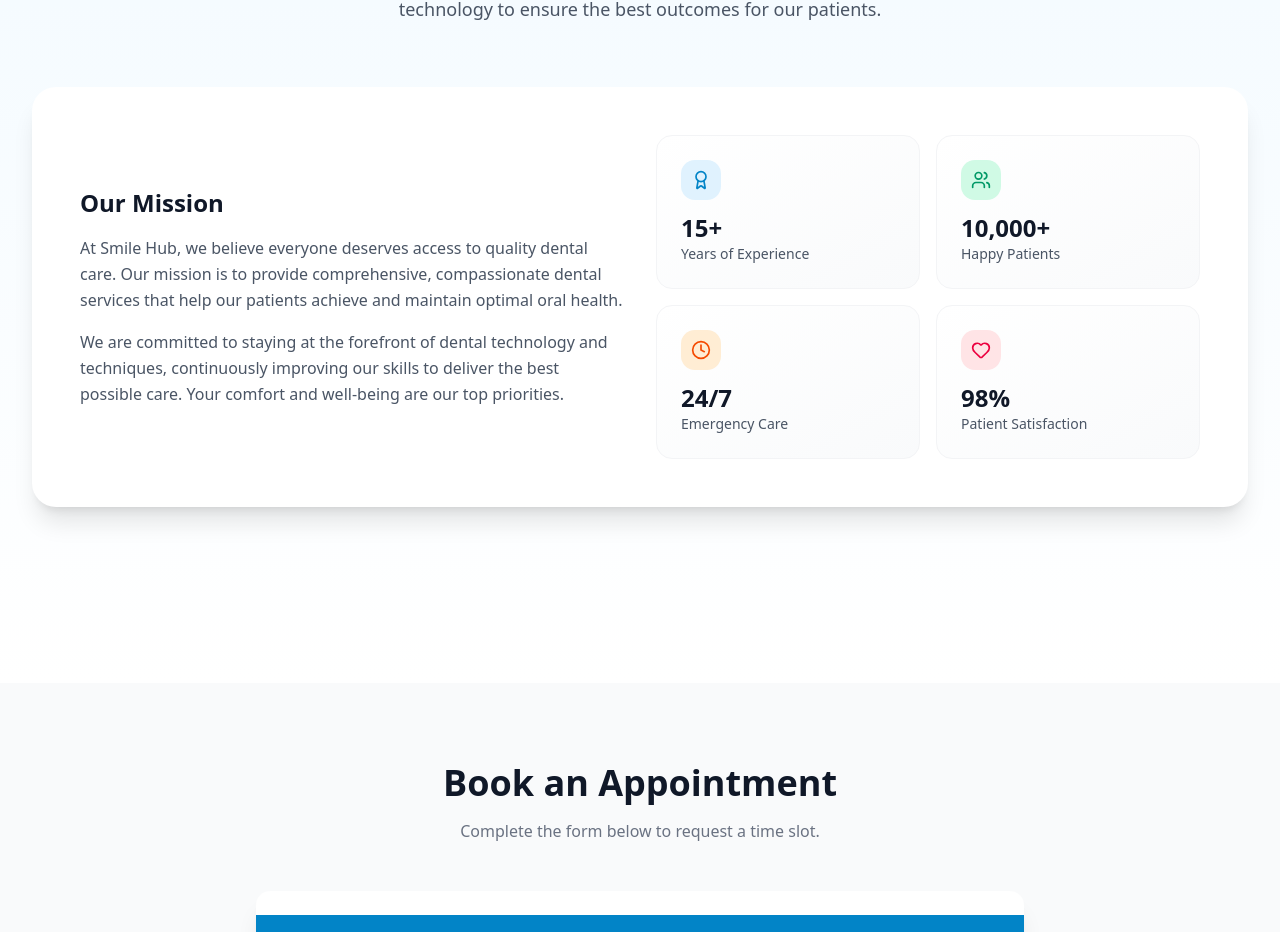
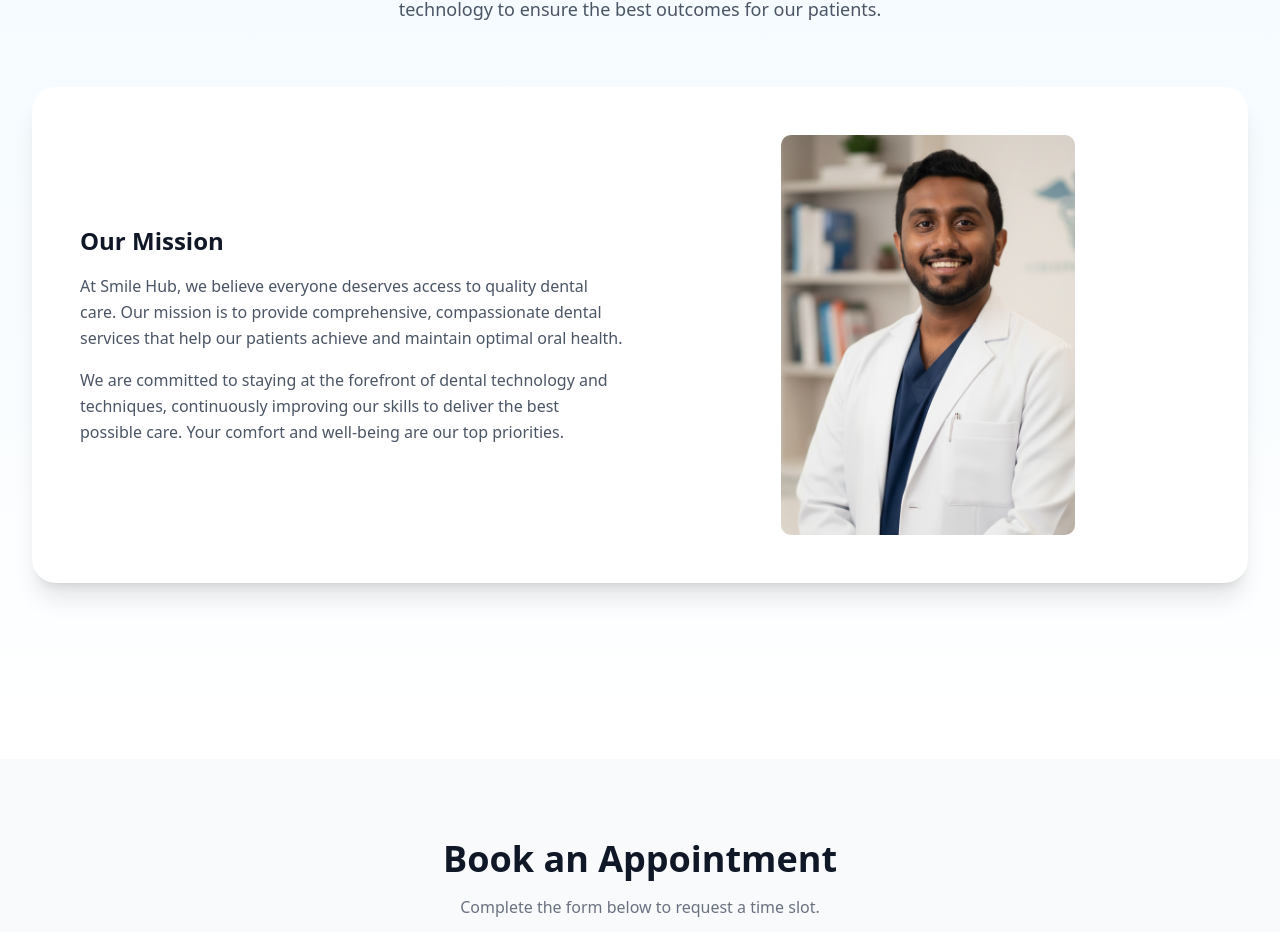
Before and after one commit to Smilehub-lanka/Dental-Smilehub, a Next.js app: page / in a window 1280 px wide. Shown: the part 2511-3443 px from the top of the page. Built offline with nearby package versions, Linux system fonts and the light colour scheme; no server answers.

Commit message:
Mission Updated

```diff
--- a/components/About.tsx
+++ b/components/About.tsx
@@ -5,6 +5,7 @@ import { Avatar, AvatarFallback, AvatarImage } from '@/components/ui/avatar';
 import { Award, Users, Clock, Heart } from 'lucide-react';
 import { DEFAULT_TEAM, TeamMember } from '@/types';
 import { cn } from '@/lib/utils';
+import Doctor from '../public/Doctor.png';
 
 interface AboutProps {
   team?: TeamMember[];
@@ -79,26 +80,9 @@ export function About({ team = DEFAULT_TEAM }: AboutProps) {
                 care. Your comfort and well-being are our top priorities.
               </p>
             </div>
-            <div className="grid grid-cols-2 gap-4">
-              {stats.map((stat, index) => {
-                const IconComponent = stat.icon;
-                return (
-                  <div
-                    key={index}
-                    className={cn(
-                      'p-4 md:p-6 rounded-2xl bg-gradient-to-br from-white to-gray-50 border border-gray-100',
-                      'hover:shadow-lg transition-shadow'
-                    )}
-                  >
-                    <div className={cn('w-10 h-10 rounded-xl flex items-center justify-center mb-3', stat.bgColor)}>
-                      <IconComponent className={cn('w-5 h-5', stat.color)} />
-                    </div>
-                    <p className="text-2xl font-bold text-gray-900">{stat.value}</p>
-                    <p className="text-sm text-gray-600">{stat.label}</p>
-                  </div>
-                );
-              })}
-            </div>
+             <div className='flex justify-center items-center'>
+              <img src={Doctor.src} alt="Doctor" className="w-auto h-[25rem] rounded-lg" />
+             </div>
           </div>
         </div>
 
```
Also changed, not shown: public/Doctor.png (added).
